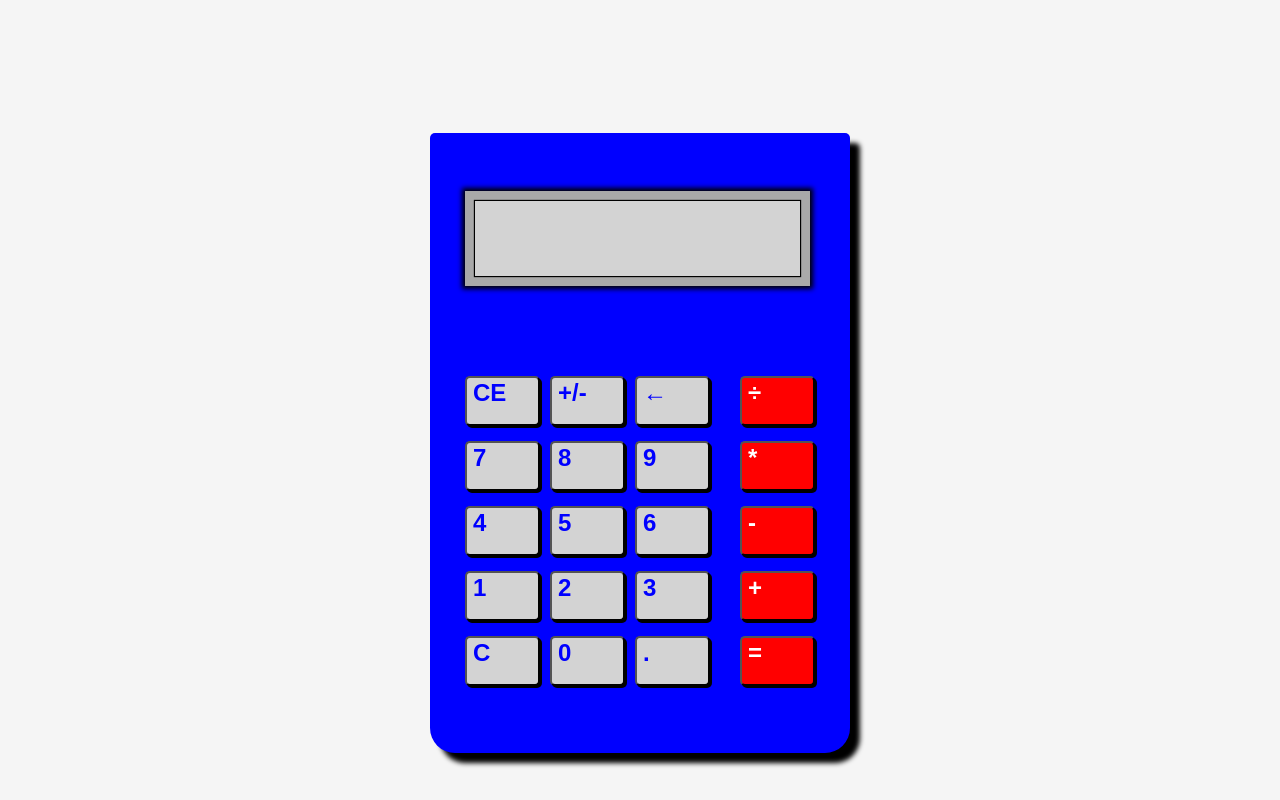
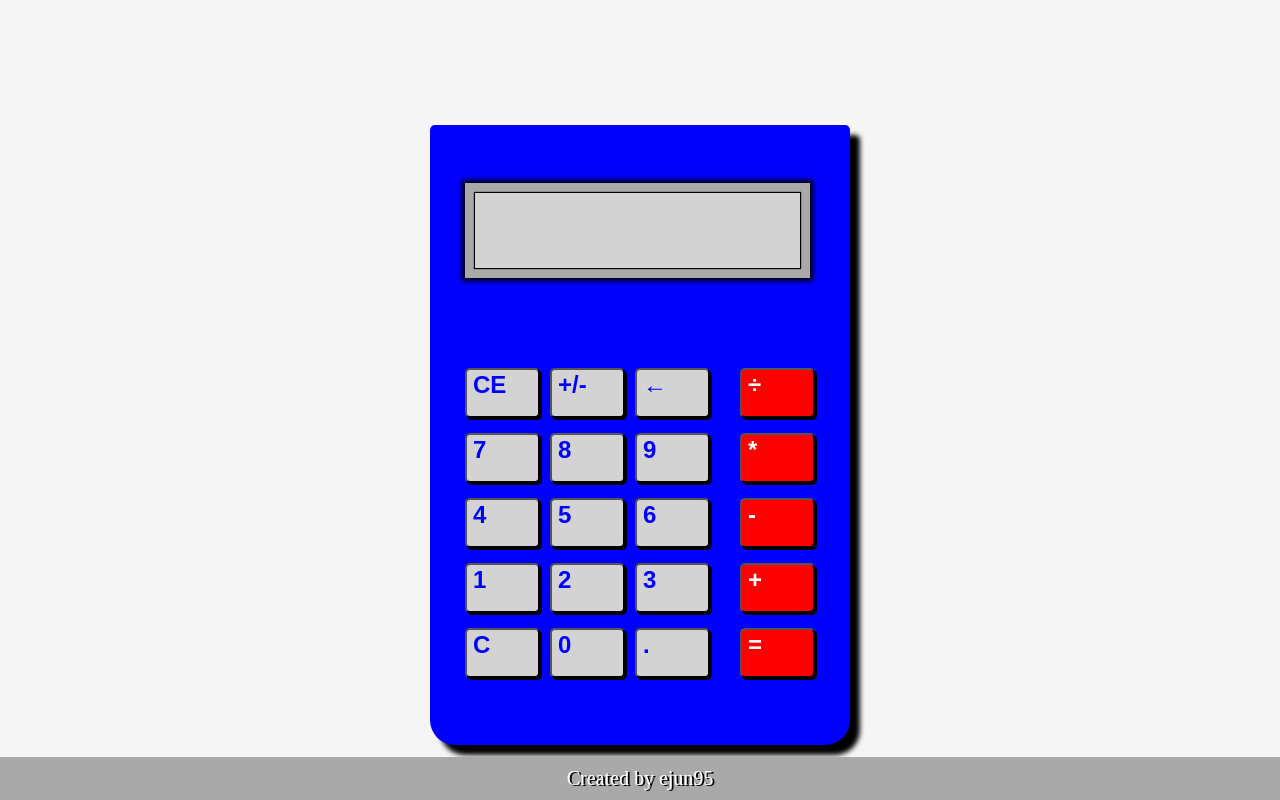
Before and after one commit to ejun95/Calculator, a plain HTML site: page index.html in a window 1280 px wide. Drawn offline with Linux system fonts and the light colour scheme.

Commit message:
Add footer

```diff
--- a/index.html
+++ b/index.html
@@ -41,6 +41,9 @@
         </div>
       </div>
     </div>
+    <footer class='footer'>
+      <span>Created by ejun95</span>
+    </footer>
   </body>
 
 </html>
--- a/style.css
+++ b/style.css
@@ -3,6 +3,11 @@ body {
   display: flex;
   justify-content: center;
   align-items: center;
+  flex-direction: column;
+  height: 100%;
+  width: 100%;
+  padding: 0;
+  margin: 0;
 }
 
 #container {
@@ -98,3 +103,18 @@ body {
 .number-btn:hover, .number-btn-0:hover, .ops-btn:hover {
   background-color: white;
 }
+
+footer {
+  display: flex;
+  background-color: darkgray;
+  color: white;
+  text-shadow: 2px 1px black;
+  font-size: 20px;
+  width: 100vw;
+  justify-content: center;
+  align-items: center;
+  padding: 10px 0;
+  margin: 0;
+  position: fixed;
+  bottom: 0px;
+}
```
